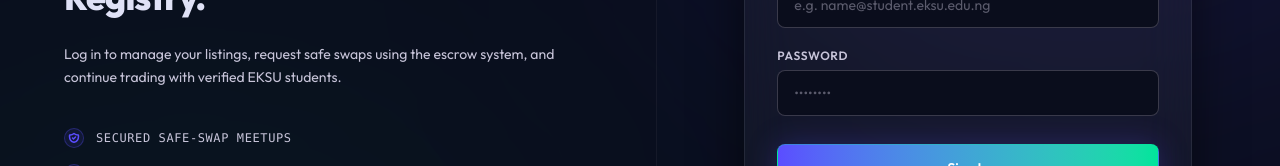
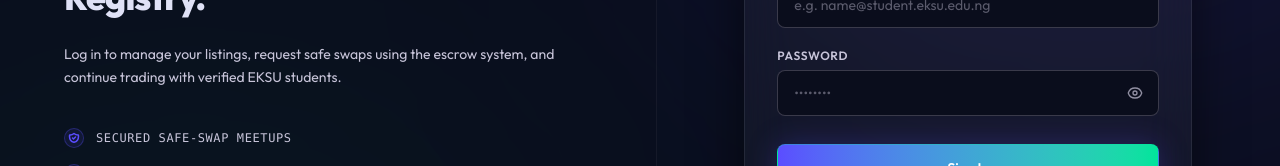
Before and after one commit to Testy123ll/eksu-marketplace, a Next.js app: page /login in a window 1280 px wide. Shown: the part 428-594 px from the top of the page. Built offline with nearby package versions, Linux system fonts and the light colour scheme; no server answers.

Commit message:
fix: resolve registration confirmation requirements and implement reveal password toggle on inputs

```diff
--- a/app/(marketing)/register/page.tsx
+++ b/app/(marketing)/register/page.tsx
@@ -51,7 +51,14 @@ export default function RegisterPage() {
           email: data.email,
           password: data.password,
         })
-        if (loginError) throw new Error(loginError.message)
+
+        if (loginError) {
+          if (loginError.message.toLowerCase().includes('confirm') || loginError.message.toLowerCase().includes('verify')) {
+            setGeneralError('SUCCESS_CONFIRMATION_REQUIRED')
+            return
+          }
+          throw new Error(loginError.message)
+        }
 
         router.push('/verify')
       }
@@ -149,7 +156,19 @@ export default function RegisterPage() {
 
           {/* Obsidian Card */}
           <div className="glass rounded-xl p-8 border border-border/80 shadow-[0_15px_50px_rgba(0,0,0,0.55)] bg-surface-lowest/70 backdrop-blur-xl relative overflow-hidden">
-            {generalError && (
+            {generalError === 'SUCCESS_CONFIRMATION_REQUIRED' ? (
+              <div className="mb-6 p-4 bg-brand-mint/10 border border-brand-mint/30 text-brand-mint text-xs rounded-lg font-medium flex items-start gap-2">
+                <svg className="w-4 h-4 mt-0.5 shrink-0 text-brand-mint" fill="currentColor" viewBox="0 0 20 20">
+                  <path fillRule="evenodd" d="M10 18a8 8 0 100-16 8 8 0 000 16zm3.707-9.293a1 1 0 00-1.414-1.414L9 10.586 7.707 9.293a1 1 0 00-1.414 1.414l2 2a1 1 0 001.414 0l3-3z" clipRule="evenodd" />
+                </svg>
+                <div className="space-y-1">
+                  <p className="font-bold text-[13px] text-white">Account Created Successfully!</p>
+                  <p className="text-subtle leading-relaxed">
+                    A confirmation link has been sent to your email address. Please check your inbox and click the verification link to log in.
+                  </p>
+                </div>
+              </div>
+            ) : generalError && (
               <div className="mb-6 p-4 bg-error/10 border border-error/20 text-error text-xs rounded-lg font-medium flex items-start gap-2">
                 <svg className="w-4 h-4 mt-0.5 shrink-0" fill="currentColor" viewBox="0 0 20 20">
                   <path fillRule="evenodd" d="M18 10a8 8 0 11-16 0 8 8 0 0116 0zm-7 4a1 1 0 11-2 0 1 1 0 012 0zm-1-9a1 1 0 00-1 1v4a1 1 0 102 0V6a1 1 0 00-1-1z" clipRule="evenodd" />
--- a/components/ui/Input.tsx
+++ b/components/ui/Input.tsx
@@ -1,4 +1,4 @@
-import React from 'react'
+import React, { useState } from 'react'
 
 interface InputProps extends React.InputHTMLAttributes<HTMLInputElement> {
   label?: string
@@ -7,7 +7,10 @@ interface InputProps extends React.InputHTMLAttributes<HTMLInputElement> {
 }
 
 export const Input = React.forwardRef<HTMLInputElement, InputProps>(
-  ({ label, error, hint, className = '', id, ...props }, ref) => {
+  ({ label, error, hint, className = '', id, type, ...props }, ref) => {
+    const [showPassword, setShowPassword] = useState(false)
+    const isPassword = type === 'password'
+    const inputType = isPassword ? (showPassword ? 'text' : 'password') : type
     const inputId = id || label?.toLowerCase().replace(/\s+/g, '-')
 
     return (
@@ -20,20 +23,43 @@ export const Input = React.forwardRef<HTMLInputElement, InputProps>(
             {label}
           </label>
         )}
+        <div className="relative">
           <input
             id={inputId}
             ref={ref}
+            type={inputType}
             className={`
               w-full px-4 py-3 rounded-lg text-sm text-primary
               bg-canvas border border-border/80
               placeholder:text-subtle/60
               transition-all duration-200
               input-glow
+              ${isPassword ? 'pr-10' : ''}
               ${error ? 'border-error/60 focus:border-error' : ''}
               ${className}
             `}
             {...props}
           />
+          {isPassword && (
+            <button
+              type="button"
+              onClick={() => setShowPassword(!showPassword)}
+              className="absolute right-3 top-1/2 -translate-y-1/2 text-subtle hover:text-primary transition-all p-1 cursor-pointer flex items-center justify-center"
+              title={showPassword ? 'Hide password' : 'Show password'}
+            >
+              {showPassword ? (
+                <svg className="w-4 h-4" fill="none" stroke="currentColor" strokeWidth={2} viewBox="0 0 24 24">
+                  <path strokeLinecap="round" strokeLinejoin="round" d="M3.98 8.223A10.477 10.477 0 001.934 12C3.226 16.338 7.244 19.5 12 19.5c.993 0 1.953-.138 2.863-.395M6.228 6.228A10.45 10.45 0 0112 4.5c4.756 0 8.773 3.162 10.065 7.498a10.523 10.523 0 01-4.293 5.774M6.228 6.228L3 3m3.228 3.228l3.65 3.65m7.894 7.894L21 21m-3.228-3.228l-3.65-3.65m0 0a3 3 0 10-4.243-4.243m4.242 4.242L9.88 9.88" />
+                </svg>
+              ) : (
+                <svg className="w-4 h-4" fill="none" stroke="currentColor" strokeWidth={2} viewBox="0 0 24 24">
+                  <path strokeLinecap="round" strokeLinejoin="round" d="M2.036 12.322a1.012 1.012 0 010-.639C3.423 7.51 7.36 4.5 12 4.5c4.638 0 8.573 3.007 9.963 7.178.07.207.07.431 0 .639C20.577 16.49 16.64 19.5 12 19.5c-4.638 0-8.573-3.007-9.963-7.178z" />
+                  <path strokeLinecap="round" strokeLinejoin="round" d="M15 12a3 3 0 11-6 0 3 3 0 016 0z" />
+                </svg>
+              )}
+            </button>
+          )}
+        </div>
         {error && (
           <p className="text-xs text-error font-medium flex items-center gap-1">
             <svg className="w-3 h-3" fill="currentColor" viewBox="0 0 20 20">
```
Lines whose indentation alone changed are shown as unchanged.
